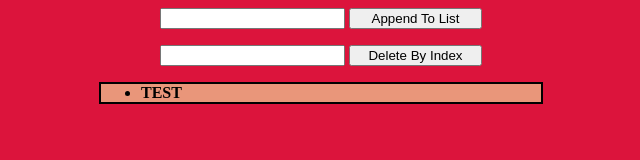
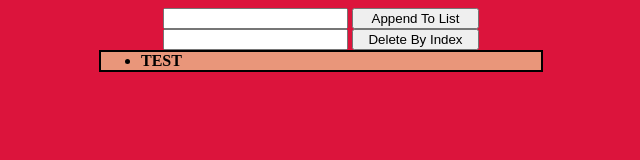
Before and after one commit to DevelopynWesley/ListsTask, a plain HTML site: page index.html in a window 1280 px wide. Shown: the whole page, without its empty margins (319-959 px from the left). Drawn offline with Linux system fonts and the light colour scheme.

Commit message:
Formatting changes

```diff
--- a/Styles/style.css
+++ b/styles/style.css
@@ -1,27 +1,22 @@
-.funcbutton{
-
-	width: 100pt;
-	margin-bottom: 1rem;
-
+.funcbutton {
+	width: 10%;
+	margin-bottom: 1 rem;
+	max-width: 5 rem;
+	min-width: 5 rem;
 }
 
-body{
-
+body {
 	background-color: crimson;
 	text-align: center;
-
 }
 
-li{
-
+li {
 	align-content: center;
 	font-weight: bold;
 	text-align: left;
-
 }
 
-ul{
-
+ul {
 	background-color: darksalmon;
 	border: 2px solid black;
 	list-style-type: disc;
@@ -29,5 +24,4 @@ ul{
 	text-align: center;
 	white-space: nowrap;
 	width: 300pt;
-
 }
```
Also changed, not shown: scripts/script.js (renamed from Scripts/script.js, +7 -5 lines), test.html (deleted, +0 -17 lines), 1 other file.
